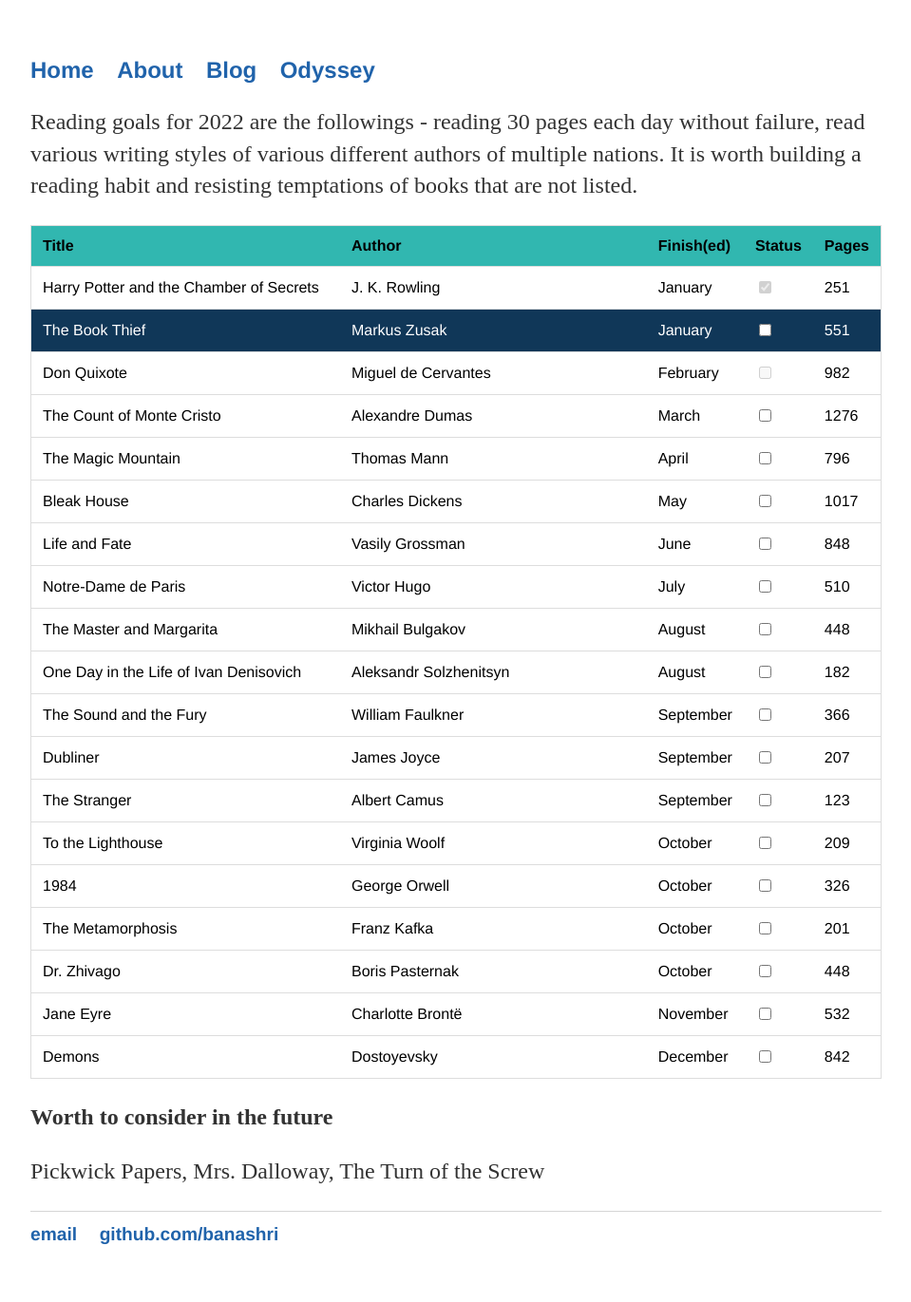
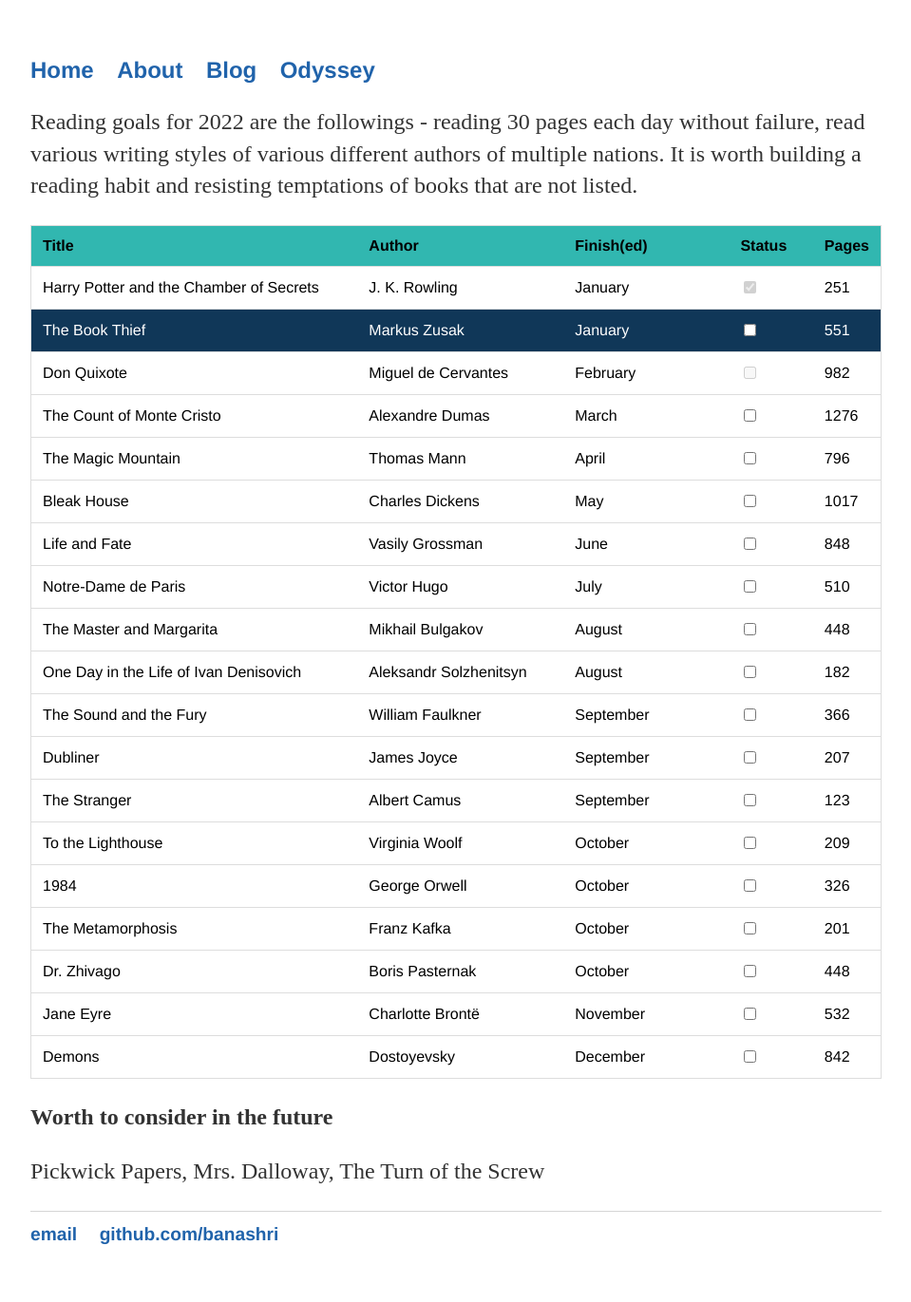
Before and after one commit to Banashri/banashri.github.io, a Jekyll site: the page built from books/2022.md, in a window 1280 px wide. Shown: the whole page at 95% size, without its empty margins (160-1119 px from the left). Built offline with Jekyll 4.4.1, drawn with Linux system fonts in a browser that asks for light colours.

Commit message:
list updated

```diff
--- a/books/2022.md
+++ b/books/2022.md
@@ -12,9 +12,9 @@ building a reading habit and resisting temptations of books that are not listed.
 <table id="myTable">
   <tr class="header">
     <th style="width:40%;">Title</th>
-    <th style="width:40%;">Author</th>
-    <th style="width:10%;">Finish(ed)</th>
-    <th style="width:5%;">Status</th>
+    <th style="width:25%;">Author</th>
+    <th style="width:20%;">Finish(ed)</th>
+    <th style="width:10%;">Status</th>
     <th style="width:5%;">Pages</th>
   </tr>
   <tr>
```
